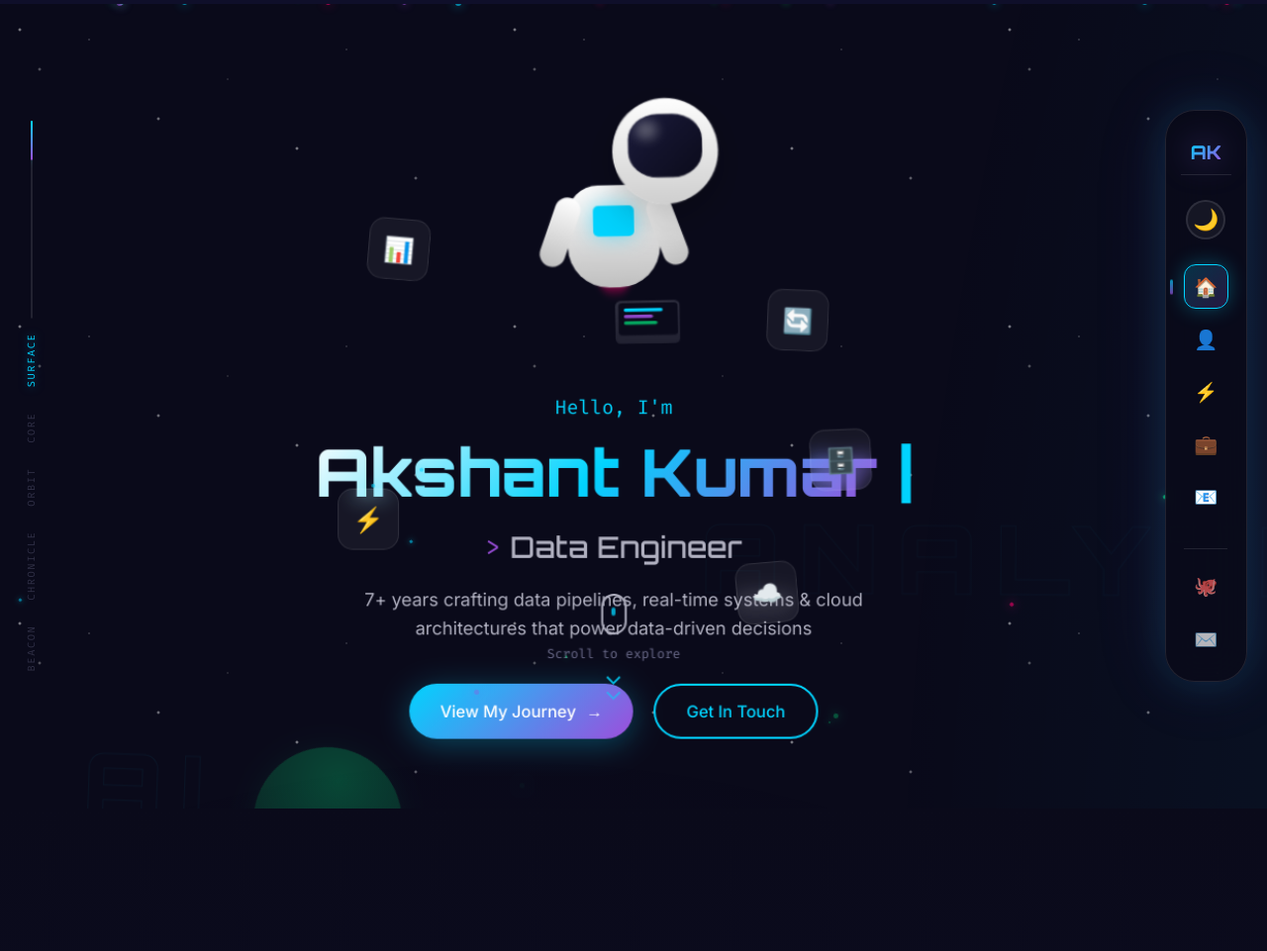
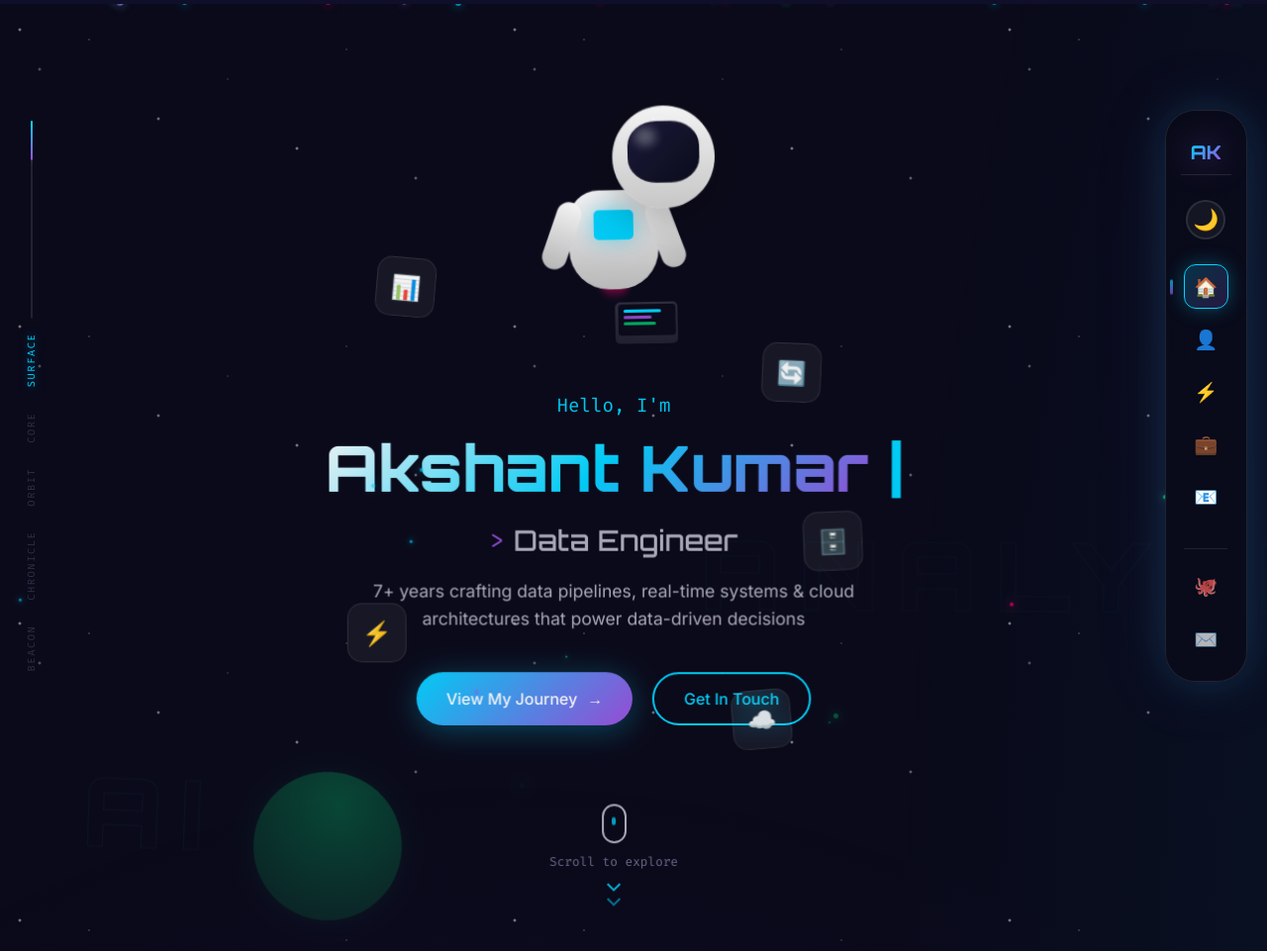
Before and after one commit to akshant31/akshant31.github.io, a plain HTML site: page index.html in a window 1280 px wide. Shown: the top 961 px of the page at 99% size. Drawn offline with Linux system fonts and the light colour scheme.

Commit message:
fix: smooth 3D transforms, visible content, scroll indicator position
- Remove broken initRevealAnimations() that hid content at opacity:0
- Move perspective from JS to CSS for smoother GPU rendering
- Reduce tilt angles from 10deg to 6deg for subtler effect
- Fix scroll indicator: remove absolute positioning, use flex flow
- Content now visible in all sections via 3D loop opacity

```diff
--- a/script.js
+++ b/script.js
@@ -12,13 +12,8 @@ const CONFIG = {
     animationDuration: 800,
     name: "Akshant Kumar",
     // 3D Config
-    perspective: 1500,
-    tiltEnter: 10,
-    tiltExit: -10,
-    depthEnter: -100,
-    depthExit: -100,
-    yOffsetEnter: 50,
-    yOffsetExit: -50
+    tiltEnter: 6,
+    yOffsetEnter: 30
 };
 
 // ===== DOM ELEMENTS =====
@@ -70,7 +65,6 @@ document.addEventListener('DOMContentLoaded', () => {
     initNavigation();
     initTimelineAnimations();
     initStatCounters();
-    initRevealAnimations();
     initSkillHovers();
     init3D();
 });
@@ -107,6 +101,7 @@ function update3DTransforms() {
     elements.sections.forEach((section, i) => {
         const rect = section.getBoundingClientRect();
         const content = section.querySelector('.section-3d-content');
+        if (!content) return;
 
         // Section center relative to viewport center
         const sectionCenter = rect.top + rect.height / 2;
@@ -118,39 +113,19 @@ function update3DTransforms() {
             activeSection = i;
         }
 
-        if (!content) return;
-
-        // Calculate how much of the section is visible
-        const visibleTop = Math.max(0, -rect.top);
-        const visibleBottom = Math.min(rect.height, vh - rect.top);
-        const visibleHeight = Math.max(0, visibleBottom - visibleTop);
-        const visibility = Math.min(1, visibleHeight / Math.min(rect.height, vh));
-
-        if (visibility <= 0.01) {
-            content.style.opacity = '0';
-            return;
-        }
-
-        // Normalized position: -1 (section entering from bottom) to 1 (section exiting to top)
-        // 0 means section is perfectly centered
+        // Normalized position: -1 (entering from bottom) to 1 (exiting to top)
         const travelRange = rect.height / 2 + vh / 2;
         const normalizedPos = (sectionCenter - viewportCenter) / travelRange;
         const clampedPos = Math.max(-1, Math.min(1, normalizedPos));
+        const absPos = Math.abs(clampedPos);
 
-        // 3D transforms based on position
-        // Entering (clampedPos < 0): tilt back, come from depth
-        // Centered (clampedPos ≈ 0): flat, full opacity
-        // Exiting (clampedPos > 0): tilt forward, recede into depth
-        const absPos = Math.abs(clampedPos);
-        const direction = clampedPos < 0 ? -1 : 1;
-
+        // Subtle 3D transforms - perspective is set in CSS
         const rotateX = clampedPos * -CONFIG.tiltEnter;
         const translateY = clampedPos * -CONFIG.yOffsetEnter;
-        const translateZ = (1 - absPos) * 50 + absPos * CONFIG.depthEnter;
-        const scale = 1 - absPos * 0.03;
-        const opacity = Math.max(0.4, 1 - absPos * 0.5);
+        const scale = 1 - absPos * 0.02;
+        const opacity = Math.max(0.5, 1 - absPos * 0.45);
 
-        content.style.transform = `perspective(${CONFIG.perspective}px) rotateX(${rotateX}deg) translateY(${translateY}px) translateZ(${translateZ}px) scale(${scale})`;
+        content.style.transform = `rotateX(${rotateX}deg) translateY(${translateY}px) scale(${scale})`;
         content.style.opacity = opacity;
     });
 
@@ -447,31 +422,8 @@ function animateCounter(element) {
 
 // ===== REVEAL ANIMATIONS =====
 function initRevealAnimations() {
-    const revealElements = document.querySelectorAll('.section-header, .about-content, .skills-container, .contact-content');
-
-    revealElements.forEach(element => {
-        element.style.opacity = '0';
-        element.style.transform = 'translateY(30px)';
-        element.style.transition = 'all 0.8s ease';
-    });
-
-    // Trigger hero section immediately after loader
-    const heroSection = document.getElementById('hero');
-    if (heroSection) {
-        setTimeout(() => {
-            const heroContent = heroSection.querySelector('.section-3d-content');
-            if (heroContent) {
-                heroContent.style.opacity = '1';
-            }
-            const reveals = heroSection.querySelectorAll('.section-header, .about-content, .skills-container, .contact-content');
-            reveals.forEach((el, i) => {
-                setTimeout(() => {
-                    el.style.opacity = '1';
-                    el.style.transform = 'translateY(0)';
-                }, i * 150);
-            });
-        }, 2000);
-    }
+    // Elements reveal as their section scrolls into view via the 3D loop
+    // No manual opacity manipulation needed - handled by section-3d-content transforms
 }
 
 // ===== SKILL HOVERS =====
--- a/style.css
+++ b/style.css
@@ -1293,10 +1293,7 @@ ol {
 
 /* Scroll Indicator */
 .scroll-indicator {
-    position: absolute;
-    bottom: 50px;
-    left: 50%;
-    transform: translateX(-50%);
+    margin-top: 40px;
     display: flex;
     flex-direction: column;
     align-items: center;
@@ -1308,11 +1305,11 @@ ol {
 
     0%,
     100% {
-        transform: translateX(-50%) translateY(0);
+        transform: translateY(0);
     }
 
     50% {
-        transform: translateX(-50%) translateY(10px);
+        transform: translateY(10px);
     }
 }
 
@@ -3037,12 +3034,15 @@ ol {
 .section-3d {
     position: relative;
     transform-style: preserve-3d;
+    perspective: 1500px;
+    perspective-origin: 50% 50%;
     will-change: transform;
 }
 
 .section-3d-content {
     transform-style: preserve-3d;
     will-change: transform, opacity;
+    backface-visibility: hidden;
 }
 
 /* ===== DEPTH INDICATOR ===== */
```
